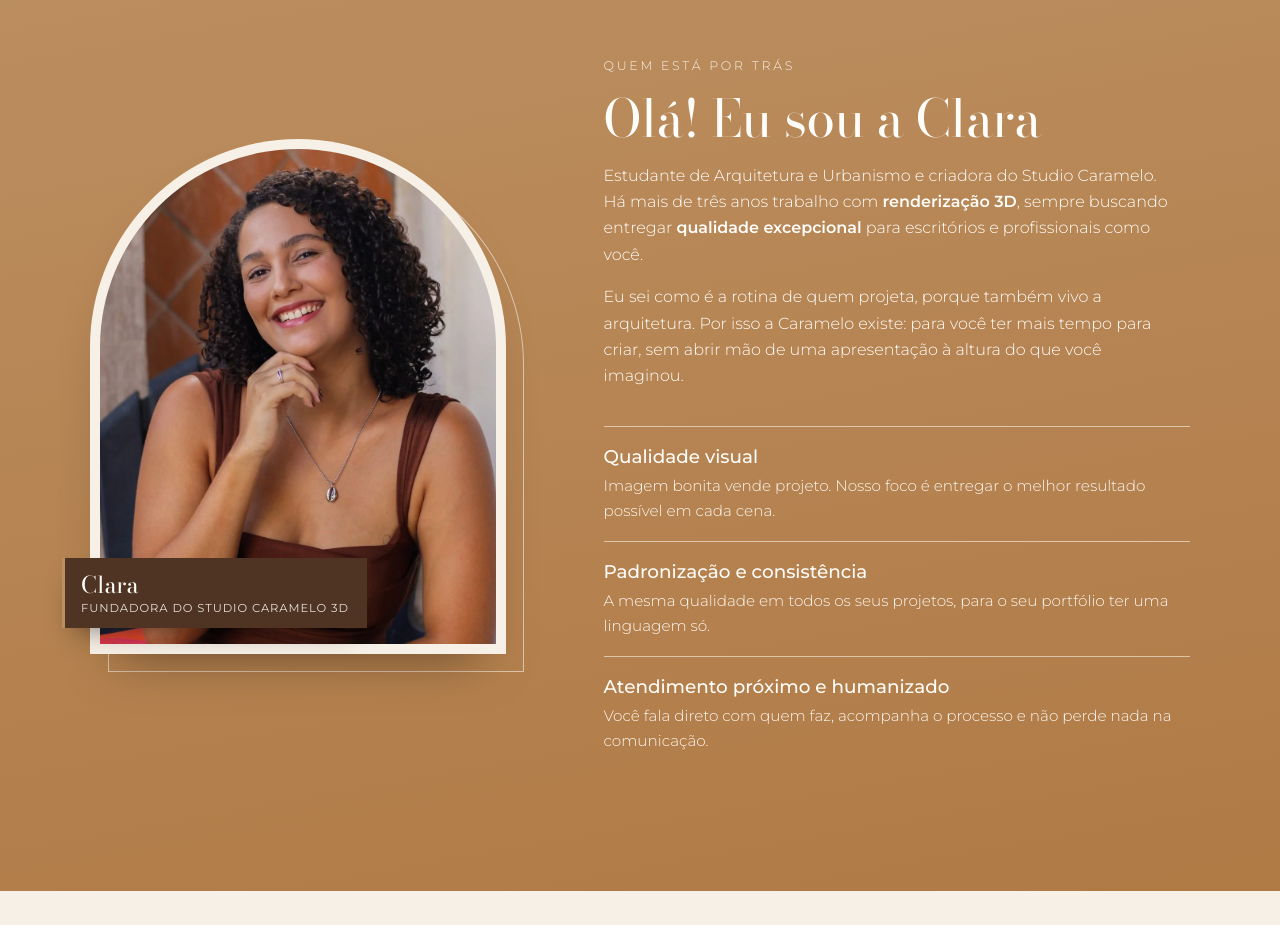
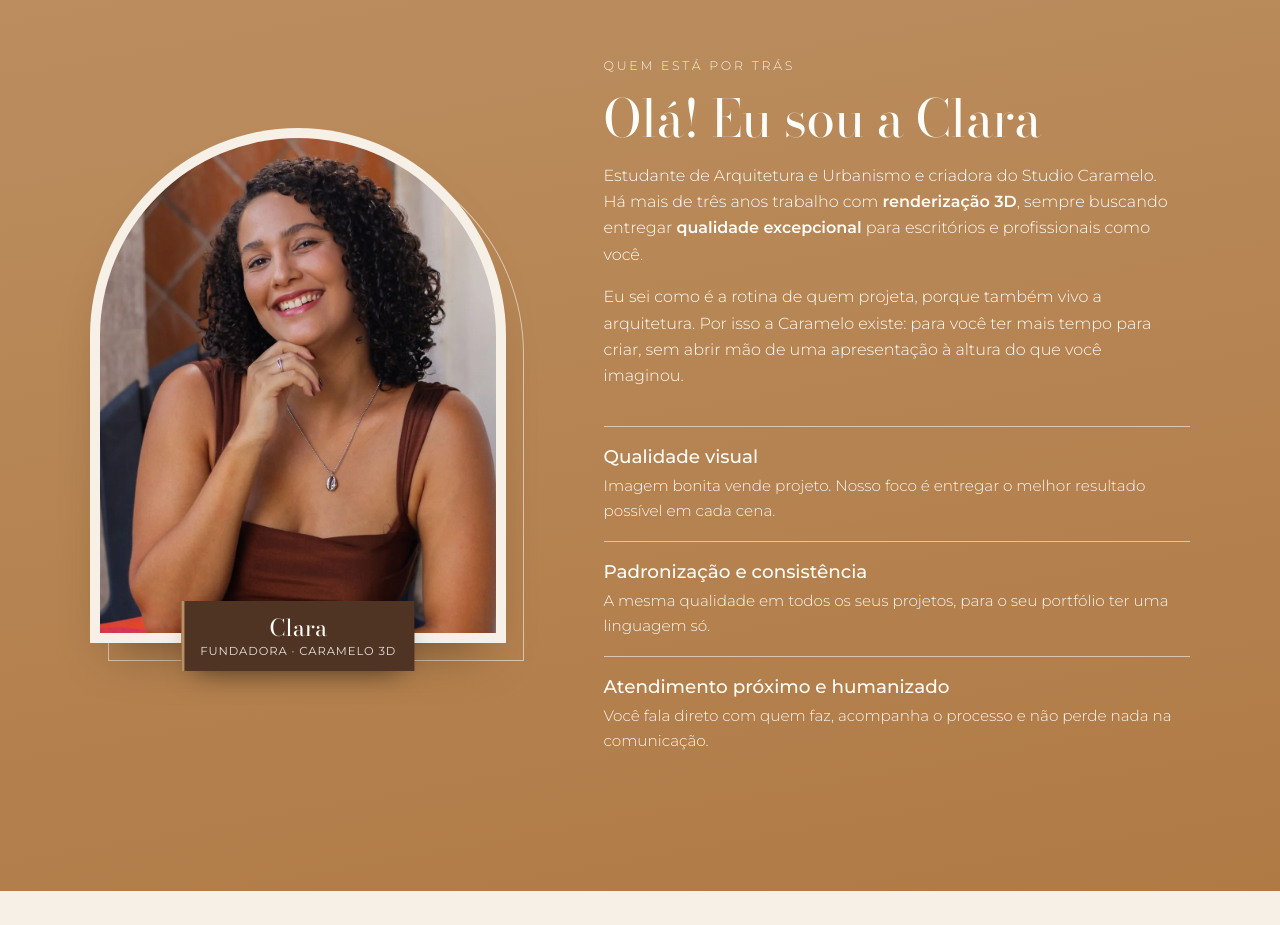
Before and after one commit to marisaraiva10-jpg/studiocaramelo3d, a plain HTML site: page index.html in a window 1280 px wide. Shown: the part 7100-8025 px from the top of the page. Drawn offline with nearby package versions, Linux system fonts and the light colour scheme.

Commit message:
Etiqueta da Clara na base da moldura
Co-Authored-By: Claude Opus 5.5 <noreply@anthropic.com>

```diff
--- a/assets/css/style.css
+++ b/assets/css/style.css
@@ -307,8 +307,10 @@ section { padding: clamp(72px, 10vw, 120px) 0; position: relative; }
   width: 100%; height: auto; aspect-ratio: 4 / 5; object-fit: cover; object-position: 50% 20%;
   border-radius: 999px 999px 2px 2px;
 }
+.moldura { margin-bottom: 22px; }
 .moldura__selo {
-  position: absolute; left: -14px; bottom: 44px;
+  position: absolute; left: 50%; bottom: -10px; transform: translateX(calc(-50% - 9px));
+  white-space: nowrap; text-align: center;
   background: var(--cafe); color: var(--branco);
   padding: 12px 18px 12px 16px;
   border-left: 3px solid var(--caramelo-claro);
@@ -324,7 +326,6 @@ section { padding: clamp(72px, 10vw, 120px) 0; position: relative; }
 @media (min-width: 900px) {
   .sobre__inner { grid-template-columns: .85fr 1.15fr; gap: 80px; align-items: center; }
   .moldura { width: 100%; max-width: 440px; }
-  .moldura__selo { left: -28px; }
 }
 
 /* ---------- FAQ ---------- */
--- a/index.html
+++ b/index.html
@@ -24,7 +24,7 @@
   <link rel="preconnect" href="https://fonts.gstatic.com" crossorigin>
   <link href="https://fonts.googleapis.com/css2?family=Bodoni+Moda:ital,opsz,wght@0,6..96,400;0,6..96,500;1,6..96,400&family=Montserrat:wght@300;400;500;600;700&display=swap" rel="stylesheet">
 
-  <link rel="stylesheet" href="assets/css/style.css?v=2">
+  <link rel="stylesheet" href="assets/css/style.css?v=3">
 </head>
 <body>
 
@@ -243,7 +243,7 @@
           </div>
           <figcaption class="moldura__selo">
             <span class="moldura__nome">Clara</span>
-            <span class="moldura__cargo">Fundadora do Studio Caramelo 3D</span>
+            <span class="moldura__cargo">Fundadora · Caramelo 3D</span>
           </figcaption>
         </figure>
         <div class="sobre__texto">
```
